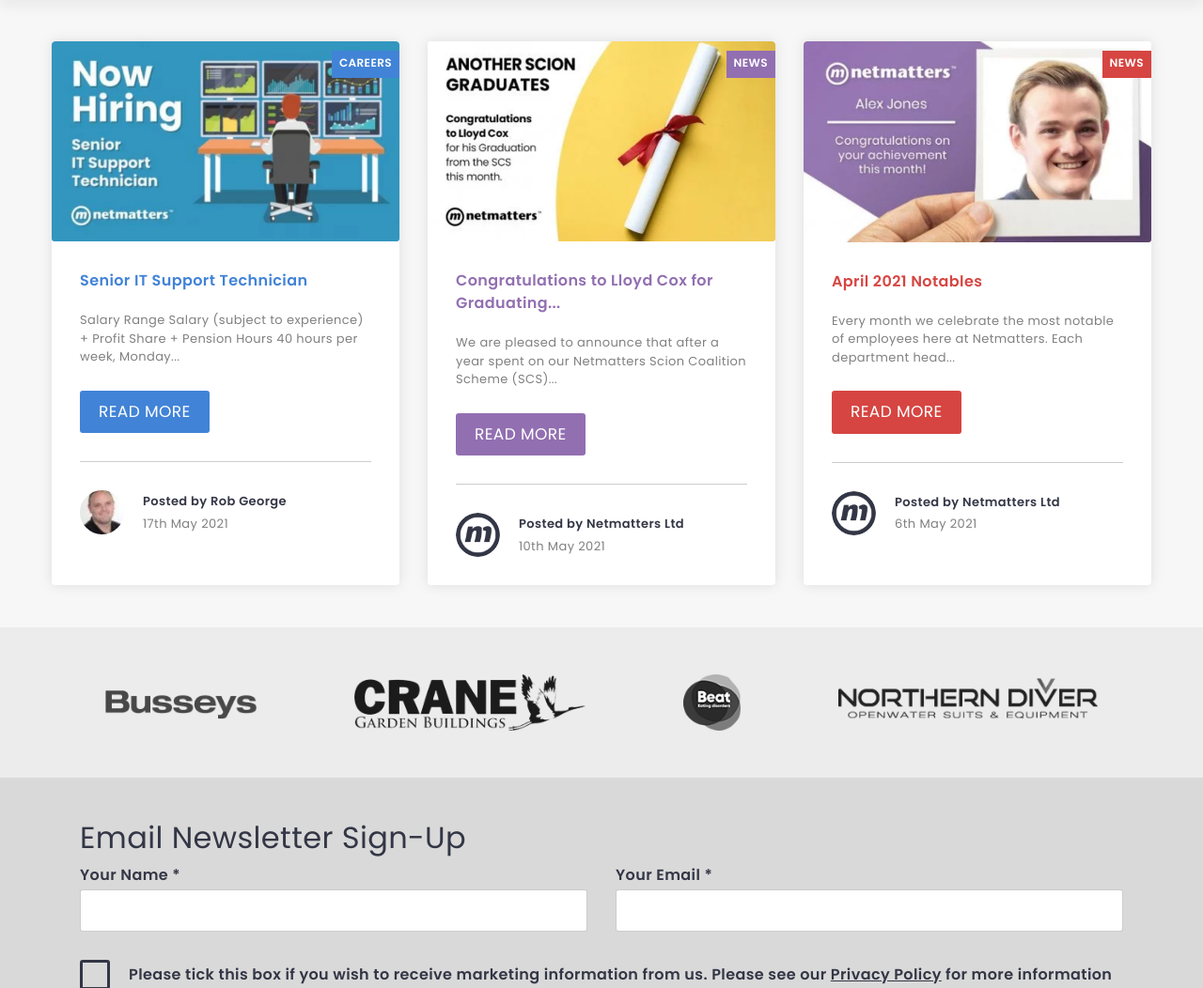
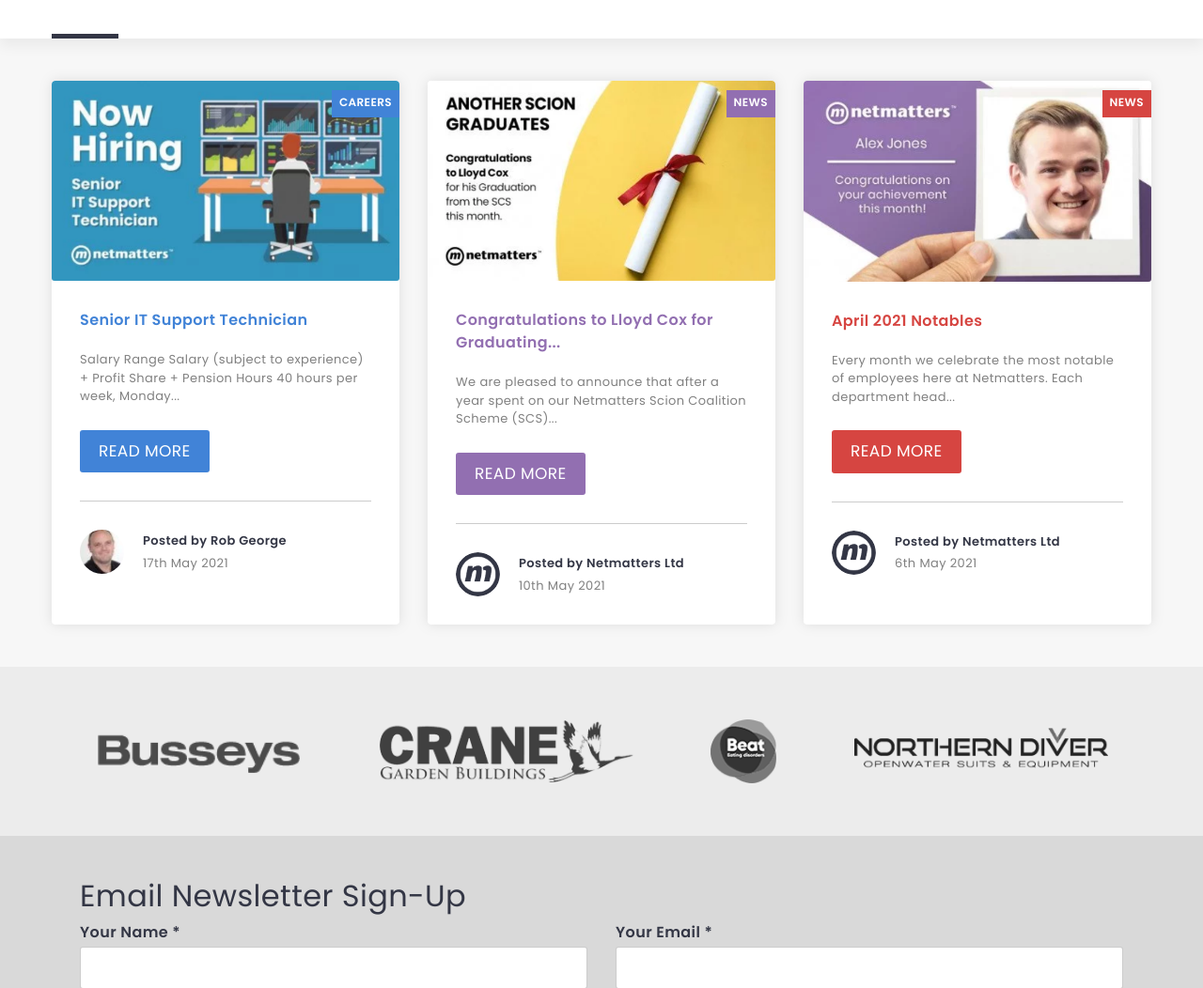
Before and after one commit to WackJeston/Netmatters-Homepage, a PHP site: page / in a window 1280 px wide. Shown: the part 2222-3274 px from the top of the page at 94% size. Run offline with PHP 8.4, Linux system fonts and the light colour scheme; some libraries are stand-ins or nearby versions.

Commit message:
Fixed bugs in IE

```diff
--- a/index.html
+++ b/index.html
@@ -346,7 +346,7 @@
         <div class="carousel-container">
 
           <div class="pop-up-container">
-            <img src="imgs/home-gZQR.png" alt="busseys" class="img-busseys">
+            <div class="carousel-img img-busseys"></div>
             <div class="pop-up busseys">
               <h3>Busseys</h3>
               <div class="line"></div>
@@ -356,7 +356,7 @@
           </div>
 
           <div class="pop-up-container">
-            <img src="imgs/home-MjHw.png" alt="crane" class="img-crane">
+            <div class="carousel-img img-crane"></div>
             <div class="pop-up crane">
               <h3>Crane Garden Builders</h3>
               <div class="line"></div>
@@ -366,7 +366,7 @@
           </div>
 
           <div class="pop-up-container">
-            <img src="imgs/home-ukEL.png" alt="beat" class="img-beat">
+            <div class="carousel-img img-beat"></div>
             <div class="pop-up beat">
               <h3>Beat</h3>
               <div class="line"></div>
@@ -376,7 +376,7 @@
           </div>
 
           <div class="pop-up-container">
-            <img src="imgs/home-kGn4.png" alt="northern-driver" class="img-northern">
+            <div class="carousel-img img-northern"></div>
             <div class="pop-up northern">
               <h3>Northern Driver</h3>
               <div class="line"></div>
--- a/scss/partials/components/_carousel.scss
+++ b/scss/partials/components/_carousel.scss
@@ -16,18 +16,57 @@
   padding: 50px 20px;
 }
 
-.carousel img {
-  height: 50px;
-  filter: grayscale(1);
+.carousel-img {
+  display: flex;
+  height: 60px;
+  width: 150px;
 }
 
-.carousel img.grayscale {
-
+.img-busseys {
+  background-image: url("../imgs/carousel-busseys-gray.png");
+  background-repeat: no-repeat;
+  background-position: center;
+  background-size: contain;
 }
 
-.carousel img:hover {
-  filter: grayscale(0);
+.img-busseys:hover {
+  background-image: url("../imgs/carousel-busseys.png");
 }
+
+.img-crane {
+  background-image: url("../imgs/carousel-crane-gray.png");
+  background-repeat: no-repeat;
+  background-position: center;
+  background-size: contain;
+}
+
+.img-crane:hover {
+  background-image: url("../imgs/carousel-crane.png");
+}
+
+.img-beat {
+  background-image: url("../imgs/carousel-beat-gray.png");
+  background-repeat: no-repeat;
+  background-position: center;
+  background-size: contain;
+  width: 50px;
+}
+
+.img-beat:hover {
+  background-image: url("../imgs/carousel-beat.png");
+}
+
+.img-northern {
+  background-image: url("../imgs/carousel-northern-gray.png");
+  background-repeat: no-repeat;
+  background-position: center;
+  background-size: contain;
+}
+
+.img-northern:hover {
+  background-image: url("../imgs/carousel-northern.png");
+}
+
 
 // Pop Ups -------------------------------
 
@@ -185,23 +236,32 @@ and (min-width:992px) {
     width: 1200px;
   }
 
-  .carousel img {
-    height: 60px;;
+  .carousel-img {
+    height: 80px;
+    width: 270px;
   }
 
-  .busseys {
-    top: -143px;
+  .img-busseys {
+    width: 220px;
   }
 
-  .crane {
-    top: -182px;
+  .img-beat {
+    width: 70px;
   }
 
-  .beat {
-    top: -162.5px;
-  }
-
-  .northern {
-    top: -182px;
-  }
+  // .busseys {
+  //   top: -143px;
+  // }
+  //
+  // .crane {
+  //   top: -182px;
+  // }
+  //
+  // .beat {
+  //   top: -162.5px;
+  // }
+  //
+  // .northern {
+  //   top: -182px;
+  // }
 }
--- a/scss/partials/components/_services.scss
+++ b/scss/partials/components/_services.scss
@@ -224,10 +224,7 @@ and (min-width:768px) {
   .services-section .cyber-security,
   .services-section .developer-training {
     width: 345px;
-  }
-
-  .services-section .developer-training {
-    padding: 20px 0;
+    height: 320px;
   }
 }
 
@@ -241,6 +238,7 @@ and (min-width:992px) {
   .services-section .it-support,
   .services-section .digital-marketing {
     width: 294px;
+    height: 360px;
   }
 
   .services-section .telecoms-services,
@@ -260,6 +258,7 @@ and (min-width:992px) {
   .services-section .it-support,
   .services-section .digital-marketing {
     width: 370px;
+    height: 340px;
   }
 
   .services-section .telecoms-services,
@@ -267,5 +266,6 @@ and (min-width:992px) {
   .services-section .cyber-security,
   .services-section .developer-training {
     width: 270px;
+    height: 340px;
   }
 }
```
Also changed, not shown: other parts of scss/partials/components/_carousel.scss (+46 -34 lines), css/style.css, imgs/carousel-beat-gray.png (added), imgs/carousel-beat.png (renamed from imgs/home-ukEL.png), imgs/carousel-busseys-gray.png (added), imgs/carousel-busseys.png (renamed from imgs/home-gZQR.png), imgs/carousel-crane-gray.png (added), imgs/carousel-crane.png (renamed from imgs/home-MjHw.png), imgs/carousel-northern-gray.png (added), imgs/carousel-northern.png (renamed from imgs/home-kGn4.png).
